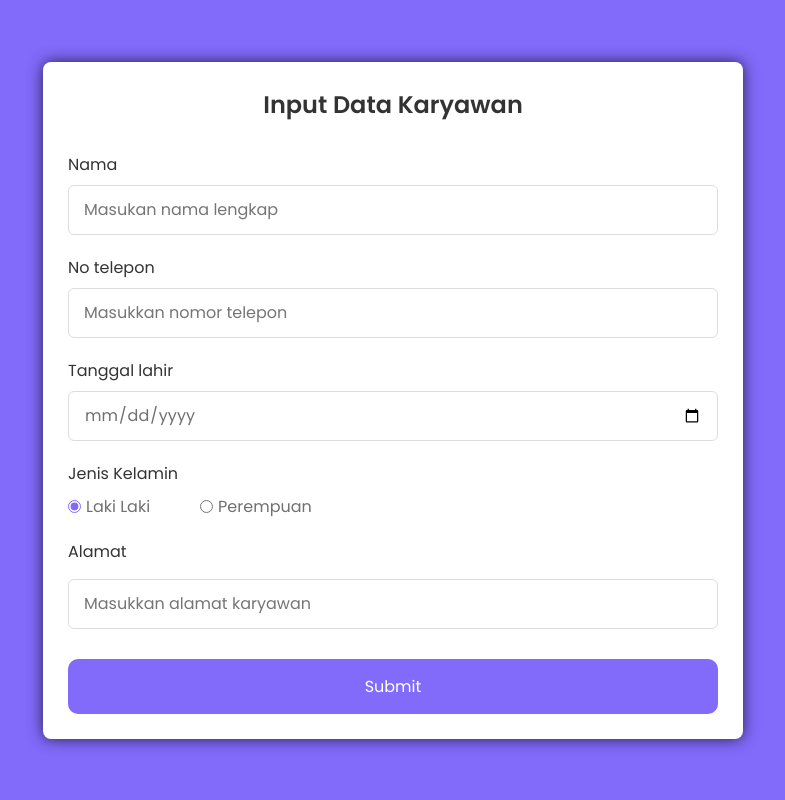
After one commit to RadFist/management_retail, a PHP site: page /input_component/input_karyawan.php in a window 1280 px wide. The commit adds this page. Shown: the whole page, without its empty margins (247-1032 px from the left). Run offline with PHP 8.4, Linux system fonts and the light colour scheme.

Commit message:
update crud

```diff
--- a/component/sidebar.php
+++ b/component/sidebar.php
@@ -26,7 +26,7 @@
                     </a>
                 </li>
                 <li>
-                    <a href="#">
+                    <a href="login.php">
                         <i class="fas fa-question-circle"></i>
                         <span>Bantuan</span>
                     </a>
--- a/function.php
+++ b/function.php
@@ -19,4 +19,10 @@ function getTotalCount($connect, $table, $column) {
 
     return $result;
 }
+function total_laba_kotor($connect){
+    $query = "SELECT SUM(jumlah * harga) AS total FROM tb_produk;";
+    $sql = mysqli_query($connect, $query);
+    $result = mysqli_fetch_assoc($sql);
+    return $result['total'];
+}
 ?>
--- /dev/null
+++ b/input_component/input.css
@@ -0,0 +1,123 @@
+@import url("https://fonts.googleapis.com/css2?family=Poppins:wght@200;300;400;500;600;700&display=swap");
+* {
+  margin: 0;
+  padding: 0;
+  box-sizing: border-box;
+  font-family: "Poppins", sans-serif;
+}
+body {
+  min-height: 100vh;
+  display: flex;
+  align-items: center;
+  justify-content: center;
+  padding: 20px;
+  background: rgb(130, 106, 251);
+}
+.container {
+  position: relative;
+  max-width: 700px;
+  width: 100%;
+  background: #fff;
+  padding: 25px;
+  border-radius: 8px;
+  box-shadow: 0 0 15px rgba(0, 0, 0, 0.7);
+}
+.container header {
+  font-size: 1.5rem;
+  color: #333;
+  font-weight: 600;
+  text-align: center;
+}
+.container .form {
+  margin-top: 30px;
+}
+.form .input-box {
+  width: 100%;
+  margin-top: 20px;
+}
+.input-box label {
+  color: #333;
+}
+.form :where(.input-box input, .select-box) {
+  position: relative;
+  height: 50px;
+  width: 100%;
+  outline: none;
+  font-size: 1rem;
+  color: #707070;
+  margin-top: 8px;
+  border: 1px solid #ddd;
+  border-radius: 6px;
+  padding: 0 15px;
+}
+.input-box input:focus {
+  box-shadow: 0 1px 0 rgba(0, 0, 0, 0.1);
+}
+.form .column {
+  display: flex;
+  column-gap: 15px;
+  flex-direction: column;
+}
+.form .gender-box {
+  margin-top: 20px;
+}
+.gender-box h3 {
+  color: #333;
+  font-size: 1rem;
+  font-weight: 400;
+  margin-bottom: 8px;
+}
+.form :where(.gender-option, .gender) {
+  display: flex;
+  align-items: center;
+  column-gap: 50px;
+  flex-wrap: wrap;
+}
+.form .gender {
+  column-gap: 5px;
+}
+.gender input {
+  accent-color: rgb(130, 106, 251);
+}
+.form :where(.gender input, .gender label) {
+  cursor: pointer;
+}
+.gender label {
+  color: #707070;
+}
+.address :where(input, .select-box) {
+  margin-top: 15px;
+}
+.select-box select {
+  height: 100%;
+  width: 100%;
+  outline: none;
+  border: none;
+  color: #707070;
+  font-size: 1rem;
+}
+.form button {
+  height: 55px;
+  width: 100%;
+  color: #fff;
+  font-size: 1rem;
+  font-weight: 400;
+  margin-top: 30px;
+  border: none;
+  cursor: pointer;
+  transition: all 0.2s ease;
+  background: rgb(130, 106, 251);
+  border-radius: 10px;
+}
+.form button:hover {
+  background: rgb(88, 56, 250);
+}
+
+@media screen and (max-width: 500px) {
+  .form .column {
+    flex-wrap: wrap;
+  }
+  .form :where(.gender-option, .gender) {
+    row-gap: 15px;
+  }
+}
--- /dev/null
+++ b/input_component/input_karyawan.php
@@ -0,0 +1,57 @@
+<!DOCTYPE html>
+<html lang="en">
+  <head>
+    <meta charset="UTF-8" />
+    <meta name="viewport" content="width=device-width, initial-scale=1.0" />
+    <meta http-equiv="X-UA-Compatible" content="ie=edge" />
+    <link rel="stylesheet" href="input.css" />
+  </head>
+  <body>
+    <section class="container">
+      <header>Input Data Karyawan</header>
+      <form action="../logic/input_logic.php" method="POST" class="form">
+
+        <div class="input-box" hidden>
+            <label>Id Karyawan</label>
+            <input type="number" placeholder="Masukan id Karyawan" value="" />
+        </div>
+        <div class="input-box">
+          <label>Nama</label>
+          <input name="nama_karyawan" type="text" placeholder="Masukan nama lengkap" required />
+        </div>
+
+        <div class="column">
+          <div class="input-box">
+            <label>No telepon</label>
+            <input name="np" type="number" placeholder="Masukkan nomor telepon" required />
+          </div>
+
+          <div class="input-box">
+            <label>Tanggal lahir</label>
+            <input name="tanggal_lahir" type="date" placeholder="Masukkan tanggal lahir" required />
+          </div>
+        </div>
+
+        <div class="gender-box">
+          <h3>Jenis Kelamin</h3>
+          <div class="gender-option">
+            <div class="gender">
+              <input type="radio" id="check-male" name="gender" value="Laki-Laki" checked />
+              <label for="check-male">Laki Laki</label>
+            </div>
+            <div class="gender">
+              <input type="radio" id="check-female" name="gender" value="Perempuan" />
+              <label for="check-female">Perempuan</label>
+            </div>
+
+          </div>
+        </div>
+        <div class="input-box address">
+          <label>Alamat</label>
+          <input name="alamat" type="text" placeholder="Masukkan alamat karyawan" required />
+        </div>
+        <button type="submit" name="submit" value="simpan_karyawan">Submit</button>
+      </form>
+    </section>
+  </body>
+</html>
--- a/karyawan.php
+++ b/karyawan.php
@@ -29,7 +29,7 @@ $title = "Karyawan";
 
     <div class="card--container">
         <!-- table start -->
-        <a href="#" class=" button mb-3 btn "><i class="fas fa-plus-square me-2"></i>Tambah Data</a>
+        <a href="input_component/input_karyawan.php" class=" button mb-3 btn "><i class="fas fa-plus-square me-2"></i>Tambah Data</a>
         <table id="tableformat" class="table table-striped table-bordered table-hover ">
             <thead>
                 <tr>
@@ -37,6 +37,7 @@ $title = "Karyawan";
                     <th scope="col">Alamat</th>
                     <th scope="col">No Telp</th>
                     <th scope="col">Jenis Kelamin</th>
+                    <th scope="col">tanggal lahir</th>
                     <th scope="col">Aksi</th>
                 </tr>
             </thead>
@@ -50,10 +51,11 @@ $title = "Karyawan";
             <td><?= $tampil['alamat']; ?></td>
             <td><?= $tampil['np']; ?></td>
             <td><?= $tampil['jenis_kelamin']; ?></td>
+            <td><?= $tampil['tanggal_lahir']; ?></td>
             <td>
                 <a href="#" type="button"><i class="fa fa-pen"></i></a>
                 <!-- delete -->
-                <a href="#"><i class="fa fa-trash"></i></a>
+                <a href="logic/delete.php?delete_karyawan=<?= $tampil['id_karyawan'] ?>"><i class="fa fa-trash"></i></a>
             </td>
         </tr>
         <?php endforeach; ?>
--- a/style.css
+++ b/style.css
@@ -172,7 +172,7 @@ body{
     background: rgba(299, 223, 223);
     border-radius: 10px;
     padding: 1.2rem;
-    width: 290px;
+    min-width: 290px;
     height: 150px;
     display: flex;
     flex-direction: column;
--- a/supplier.php
+++ b/supplier.php
@@ -28,7 +28,7 @@ $title = "Supplier";
 
         <div class="card--container">
             <!-- table start -->
-            <a href="#" class="button mb-3 btn"><i class="fas fa-plus-square me-2"></i>Tambah Data</a>
+            <a href="input_component/input_supplier.php" class="button mb-3 btn"><i class="fas fa-plus-square me-2"></i>Tambah Data</a>
             <table id="tableformat" class="table table-striped table-bordered table-hover">
                 <thead>
                     <tr>
@@ -48,7 +48,7 @@ $title = "Supplier";
                                 <a href="#" class="me-2 edit link-light">
                                     <i class="fa fa-pen" aria-hidden="true"></i>
                                 </a>
-                                <a href="#">
+                                <a href="logic/delete.php?delete_supplier=<?= $tampil['id_supplier']?>">
                                     <i class="fa fa-trash"></i>
                                 </a>
                             </td>
```
Also changed, not shown: index.php (+6 -1 lines), input_component/input_produk.php (added, +41 -0 lines), input_component/input_supplier.php (added, +38 -0 lines), logic/delete.php (added, +46 -0 lines), logic/input_logic.php (added, +102 -0 lines), login.php (added, +28 -0 lines), produk.php (+4 -3 lines), registrasi.php (added).
